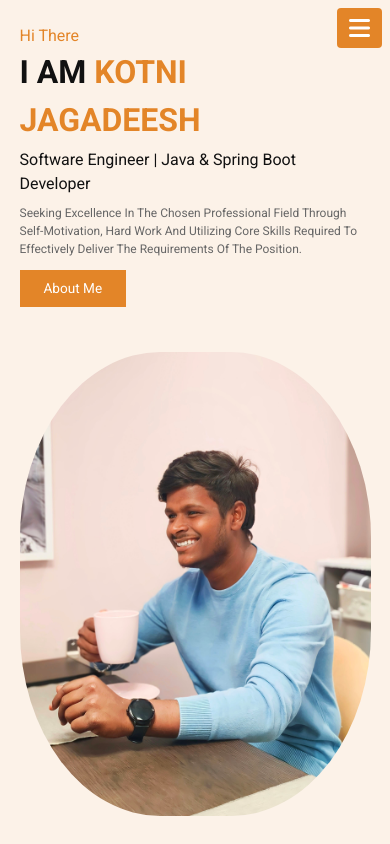
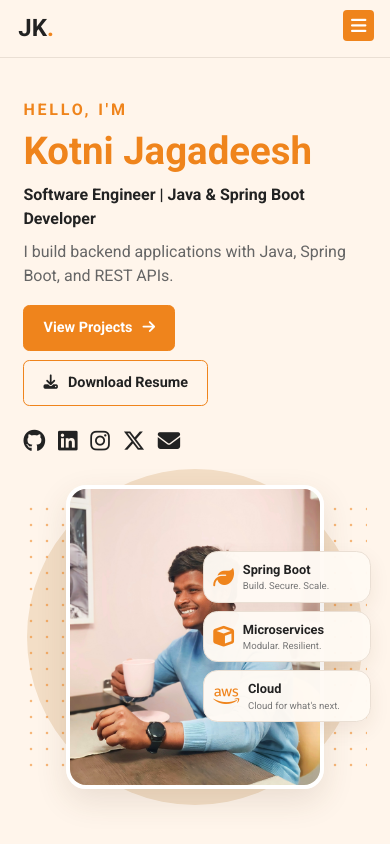
Before and after one commit to KotniJagadeesh20/Jagadeesh_Portifolio_React, a React (Vite) app: page / in a window 390 px wide. Shown: the top 844 px of the page. Built offline with nearby package versions, Linux system fonts and the light colour scheme.

Commit message:
home section new design

```diff
--- a/index.html
+++ b/index.html
@@ -2,7 +2,7 @@
 <html lang="en">
   <head>
     <meta charset="UTF-8" />
-    <link rel="icon" type="image/svg+xml" href="/vite.svg" />
+    <link rel="icon" type="image/png" href="./favicon.png" />
     <meta name="viewport" content="width=device-width, initial-scale=1.0" />
     <title>Jagadeesh Portifolio</title>
   </head>
--- a/src/Components/My_Portifolio.jsx
+++ b/src/Components/My_Portifolio.jsx
@@ -1,6 +1,6 @@
 import { useEffect, useRef } from 'react';
 import '../Css/My_portifolio.css';
-import Image1 from '../assets/Images/Image35.jpg';
+import HomeHeroImage from '../assets/Images/HomeHero.png';
 import Image2 from '../assets/Images/Image18.jpg';
 import Resume from '../assets/Images/JagadeeshKotniResume.pdf';
 import Projectimg from '../assets/Images/projectimage.jpg';
@@ -15,11 +15,13 @@ const My_Portfolio = () => {
     menu.onclick = () => {
       menu.classList.toggle('fa-times');
       header.classList.toggle('active');
+      menu.setAttribute('aria-expanded', String(header.classList.contains('active')));
     };
 
     window.onscroll = () => {
       menu.classList.remove('fa-times');
       header.classList.remove('active');
+      menu.setAttribute('aria-expanded', 'false');
     };
 
     const cursor1 = document.querySelector('.cursor-1');
@@ -110,71 +112,105 @@ const My_Portfolio = () => {
     <div>
       <div className="cursor-1"></div>
       <div className="cursor-2"></div>
-      <div id="menu-bars" className="fas fa-bars"></div>
+      <button
+        id="menu-bars"
+        className="fas fa-bars"
+        type="button"
+        aria-label="Toggle navigation"
+        aria-expanded="false"
+      ></button>
 
       {/* Header section */}
       <header>
         <a href="#" className="logo">
-          Kotni<span> Jagadeesh</span>
+          JK<span>.</span>
         </a>
 
         <nav className="navbar">
-          <a href="#home">Home</a>
-          <a href="#about">About me</a>
-          <a href="#services">Services</a>
+          <a href="#about">About</a>
+          <a href="#skills">Skills</a>
           <a href="#experience">Experience</a>
+          <a href="#portfolio">Projects</a>
           <a href="#education">Education</a>
-          <a href="#portfolio">Portfolio</a>
           <a href="#contact">Contact</a>
         </nav>
 
-        <div className="follow">
+        <a href={Resume} className="nav-resume" download>
+          Download Resume
+        </a>
+      </header>
+
+      {/* Home section */}
+      <section className="home" id="home">
+        <div className="content">
+          <span className="hi">Hello, I&apos;m</span>
+          <h1>Kotni Jagadeesh</h1>
+          <p className="info">Software Engineer | Java &amp; Spring Boot Developer</p>
+          <p className="text">
+            I build backend applications with Java, Spring Boot, and REST APIs.
+          </p>
+          <div className="home-actions">
+            <a href="#portfolio" className="btn">
+              View Projects <i className="fas fa-arrow-right" aria-hidden="true"></i>
+            </a>
+            <a href={Resume} className="btn btn-outline" download>
+              <i className="fas fa-download" aria-hidden="true"></i> Download Resume
+            </a>
+          </div>
+          <div className="home-socials">
             <a
               href="https://github.com/KotniJagadeesh20"
               target="_blank"
               rel="noopener noreferrer"
               className="fab fa-github"
+              aria-label="GitHub"
             ></a>
-
             <a
               href="https://www.linkedin.com/in/jagadeesh-kotni-194a6b260"
               target="_blank"
               rel="noopener noreferrer"
               className="fab fa-linkedin"
+              aria-label="LinkedIn"
             ></a>
-
             <a
               href="https://www.instagram.com/jagadeesh_kotni"
               target="_blank"
               rel="noopener noreferrer"
               className="fab fa-instagram"
+              aria-label="Instagram"
             ></a>
-
+            <a
+              href="https://x.com/JKotni86757"
+              target="_blank"
+              rel="noopener noreferrer"
+              className="fab fa-x-twitter"
+              aria-label="X"
+            ></a>
             <a
               href="mailto:jagadeeshkotni20@gmail.com"
               className="fas fa-envelope"
+              aria-label="Email Jagadeesh"
             ></a>
           </div>
-      </header>
-
-      {/* Home section */}
-      <section className="home" id="home">
-        <div className="content">
-          <span className="hi">Hi there</span>
-          <h3>
-            I am <span>Kotni Jagadeesh</span>
-          </h3>
-          <p className="info">Software Engineer | Java &amp; Spring Boot Developer</p>
-          <p className="text">
-            Seeking excellence in the chosen professional field through self-motivation, hard work and
-            utilizing core skills required to effectively deliver the requirements of the position.
-          </p>
-          <a href="#about" className="btn">
-            about me
-          </a>
         </div>
         <div className="image">
-          <img src={Image1} alt="Jagadeesh image" />
+          <div className="hero-photo">
+            <img src={HomeHeroImage} alt="Jagadeesh smiling at a cafe" />
+          </div>
+          <div className="hero-skills" aria-label="Featured skills">
+            <div className="hero-skill">
+              <i className="fas fa-leaf" aria-hidden="true"></i>
+              <div><strong>Spring Boot</strong><span>Build. Secure. Scale.</span></div>
+            </div>
+            <div className="hero-skill">
+              <i className="fas fa-cube" aria-hidden="true"></i>
+              <div><strong>Microservices</strong><span>Modular. Resilient.</span></div>
+            </div>
+            <div className="hero-skill">
+              <i className="fab fa-aws" aria-hidden="true"></i>
+              <div><strong>Cloud</strong><span>Cloud for what&apos;s next.</span></div>
+            </div>
+          </div>
         </div>
       </section>
 
@@ -243,63 +279,64 @@ const My_Portfolio = () => {
           <span>My</span> Skills
         </h1>
 
-        <div className="skills-container">
+        <div className="skills-container" id="skills">
           <div className="skill-card">
             <h3>Languages</h3>
             <div className="skill-tags">
-              <span>Java</span>
-              <span>SQL</span>
-              <span>JavaScript</span>
+              <span><i className="fas fa-mug-hot" aria-hidden="true"></i>Java</span>
+              <span><i className="fas fa-database" aria-hidden="true"></i>SQL</span>
+              <span><i className="fab fa-js" aria-hidden="true"></i>JavaScript</span>
             </div>
           </div>
 
           <div className="skill-card">
             <h3>Backend</h3>
             <div className="skill-tags">
-              <span>Spring Boot</span>
-              <span>Spring MVC</span>
-              <span>Spring Security</span>
-              <span>REST APIs</span>
-              <span>Hibernate</span>
-              <span>JPA</span>
-              <span>JWT Authentication</span>
+              <span><i className="fas fa-leaf" aria-hidden="true"></i>Spring Boot</span>
+              <span><i className="fas fa-leaf" aria-hidden="true"></i>Spring MVC</span>
+              <span><i className="fas fa-shield-alt" aria-hidden="true"></i>Spring Security</span>
+              <span><i className="fas fa-cog" aria-hidden="true"></i>REST APIs</span>
+              <span><i className="fas fa-gem" aria-hidden="true"></i>Hibernate</span>
+              <span><i className="fas fa-database" aria-hidden="true"></i>JPA</span>
+              <span><i className="fas fa-asterisk" aria-hidden="true"></i>JWT Authentication</span>
+              <span><i className="fas fa-stream" aria-hidden="true"></i>Kafka</span>
             </div>
           </div>
 
           <div className="skill-card">
             <h3>Database</h3>
             <div className="skill-tags">
-              <span>MySQL</span>
+              <span><i className="fas fa-database" aria-hidden="true"></i>MySQL</span>
             </div>
           </div>
 
           <div className="skill-card">
             <h3>Cloud &amp; DevOps</h3>
             <div className="skill-tags">
-              <span>AWS</span>
-              <span>Docker</span>
-              <span>Git</span>
-              <span>GitHub</span>
+              <span><i className="fab fa-aws" aria-hidden="true"></i>AWS</span>
+              <span><i className="fab fa-docker" aria-hidden="true"></i>Docker</span>
+              <span><i className="fab fa-git-alt" aria-hidden="true"></i>Git</span>
+              <span><i className="fab fa-github" aria-hidden="true"></i>GitHub</span>
             </div>
           </div>
 
           <div className="skill-card">
             <h3>Architecture &amp; Concepts</h3>
             <div className="skill-tags">
-              <span>Microservices</span>
-              <span>System Design</span>
-              <span>OOP</span>
-              <span>Design Patterns</span>
-              <span>Data Structures</span>
-              <span>Algorithms</span>
-              <span>MVC Architecture</span>
+              <span><i className="fas fa-cube" aria-hidden="true"></i>Microservices</span>
+              <span><i className="fas fa-project-diagram" aria-hidden="true"></i>System Design</span>
+              <span><i className="fas fa-layer-group" aria-hidden="true"></i>OOP</span>
+              <span><i className="fas fa-puzzle-piece" aria-hidden="true"></i>Design Patterns</span>
+              <span><i className="fas fa-share-alt" aria-hidden="true"></i>Data Structures</span>
+              <span><i className="fas fa-exclamation-triangle" aria-hidden="true"></i>Algorithms</span>
+              <span><i className="fas fa-th-large" aria-hidden="true"></i>MVC Architecture</span>
             </div>
           </div>
           <div className="skill-card">
             <h3>AI</h3>
             <div className="skill-tags">
-              <span>Rag</span>
-              <span>Mcp</span>
+              <span><i className="fas fa-brain" aria-hidden="true"></i>Rag</span>
+              <span><i className="fas fa-magic" aria-hidden="true"></i>Mcp</span>
             </div>
           </div>
         </div>
@@ -432,6 +469,7 @@ const My_Portfolio = () => {
         <div className="box-container">
           <div className="box">
             <div className="content">
+              <i className="fas fa-graduation-cap education-icon" aria-hidden="true"></i>
               <span>2016-2017</span>
               <h3>Holy-cross English medium school</h3>
               <h3>CGPA : 9.5</h3>
@@ -439,6 +477,7 @@ const My_Portfolio = () => {
           </div>
           <div className="box">
             <div className="content">
+              <i className="fas fa-graduation-cap education-icon" aria-hidden="true"></i>
               <span>2018-2019</span>
               <h3>Gayatri Junior college</h3>
               <h3>CGPA : 9.88</h3>
@@ -446,6 +485,7 @@ const My_Portfolio = () => {
           </div>
           <div className="box">
             <div className="content">
+              <i className="fas fa-graduation-cap education-icon" aria-hidden="true"></i>
               <span>2019-2023</span>
               <h3>University college of Engineering Narasaraopet</h3>
               <h3>CGPA : 6.75</h3>
--- a/src/Css/My_portifolio.css
+++ b/src/Css/My_portifolio.css
@@ -1,6 +1,6 @@
 @import url('https://fonts.googleapis.com/css2?family=Roboto:wght@100;300;400;500;700&display=swap');
 :root{
-    --main-color:#e38528;
+    --main-color:#ef841c;
 
 }
 html{
@@ -9,8 +9,8 @@ html{
     scroll-behavior: smooth;
 }
 body{
-    background: #fcf2e8;
-    padding-left: 30rem;
+    background: #fff5eb;
+    padding-top: 7.2rem;
 }
 *{
     font-family: 'Roboto', sans-serif;
@@ -27,6 +27,7 @@ body{
 section{
     padding: 1rem 5%;
     min-height: 100vh;
+    scroll-margin-top: 7.2rem;
 }
 .heading{
     font-size: 3rem;
@@ -53,60 +54,72 @@ section{
 }
 header{
     position: fixed;
-    top: 0; left: 0; bottom: 0;
-    background: #222;
+    top: 0; left: 0; right: 0;
+    height: 7.2rem;
+    background: #fff5eb;
     display: flex;
     align-items: center;
     justify-content: space-between;
     z-index: 1000;
-    flex-flow: column;
-    padding: 8rem 2rem;
-    text-align: center;
+    padding: 0 4.7%;
+    border-bottom: .1rem solid #eadfd4;
 }
 header .logo{
     text-transform: uppercase;
-    color: #fff;
+    color: #222;
     font-size: 3rem;
     font-weight: bolder;
+    white-space: nowrap;
 }
 header .logo span{
     text-transform: uppercase;
     color: var(--main-color);
 }
+header .navbar{
+    display: flex;
+    align-items: center;
+    gap: 3.2rem;
+    position: absolute;
+    left: 50%;
+    transform: translateX(-50%);
+}
 header .navbar a{
-    display:block;
-    font-size: 2rem;
-    color: #fff;
-    margin:2rem 0;
+    display: block;
+    font-size: 1.6rem;
+    font-weight: 500;
+    color: #222;
+    white-space: nowrap;
 }
 header .navbar a:hover{
-    letter-spacing: .2rem;
     color: var(--main-color);
 }
 header .navbar a:active{
     color: var(--main-color);
 }
-header .navbar#home:active{
+header .nav-resume{
     color: var(--main-color);
+    border: .15rem solid var(--main-color);
+    border-radius: 1rem;
+    font-size: 1.6rem;
+    font-weight: 600;
+    padding: .9rem 2rem;
+    white-space: nowrap;
 }
-header .follow a{
-    font-size: 2.5rem;
+header .nav-resume:hover,
+.home .btn-outline:hover{
+    background: var(--main-color);
     color: #fff;
-    margin: 0.7rem;
-}
-header .follow a:hover{
-    color:var(--main-color)
 }
 #menu-bars{
     position: fixed;
-    top:1rem;
-    right:1rem;
+    top:1.3rem;
+    right:4%;
     z-index: 10000;
     background: var(--main-color);
     color: #fff;
     border-radius: .5rem;
-    padding: 1rem 1.5rem;
-    font-size: 3rem;
+    padding: .8rem 1rem;
+    font-size: 2.2rem;
     cursor:pointer;
     display: none;
 }
@@ -144,45 +157,157 @@ header .follow a:hover{
 }
 
 .home{
+    display: grid;
+    grid-template-columns: minmax(0, 1.05fr) minmax(0, .95fr);
+    align-items: center;
+    gap: 4rem;
+    min-height: calc(100vh - 7.2rem);
+    padding: 5rem 4.7%;
+    overflow: hidden;
+}
+.home .image{
+    position: relative;
     display: flex;
     align-items: center;
-    flex-wrap: wrap;
-    gap: 1.5rem;
+    justify-content: center;
+    min-height: 48rem;
 }
-.home .image{
-    flex: 1 1 20rem;
+.skills-container{
+    scroll-margin-top: 9rem;
 }
-.home .image img{
-    width: 100%;
-    border-radius: 40%;
-}
-
 .home .content{
-    flex: 1 1 40rem;
+    position: relative;
+    z-index: 1;
 }
 .home .content .hi{
+    display: block;
     font-size: 2rem;
+    font-weight: 700;
+    letter-spacing: .35rem;
+    text-transform: uppercase;
     color: var(--main-color);
 }
-.home .content h3{
-    font-size: 4rem;
-    color: #111;
-    text-transform: uppercase;
-}
-
-.home .content h3 span{
+.home .content h1{
+    font-size: clamp(4.8rem, 5.3vw, 8rem);
+    line-height: 1.1;
+    margin: 1rem 0;
     color: var(--main-color);
-    text-transform: uppercase;
 }
 .home .content .info{
-    font-size: 2rem;
-    color: #111;
-    padding: .5rem 0;
+    font-size: clamp(2rem, 2.1vw, 3.2rem);
+    font-weight: 700;
+    color: #222;
+    padding: .4rem 0;
 }
 .home .content .text{
-    font-size: 1.5rem;
+    font-size: 2rem;
     color: #666;
-    padding: .5rem 0;
+    padding: .7rem 0;
+    text-transform: none;
+}
+.home-actions{
+    display: flex;
+    flex-wrap: wrap;
+    gap: 1.2rem;
+    margin-top: 1.4rem;
+}
+.home .btn{
+    margin-top: 0;
+    padding: 1.4rem 2.4rem;
+    border: .15rem solid var(--main-color);
+    border-radius: .8rem;
+    font-size: 1.8rem;
+    font-weight: 700;
+}
+.home .btn i{
+    margin-left: .8rem;
+}
+.home .btn-outline{
+    background: transparent;
+    color: #222;
+}
+.home .btn-outline i{
+    margin: 0 .8rem 0 0;
+}
+.home-socials{
+    display: flex;
+    gap: 1.6rem;
+    margin-top: 3rem;
+}
+.home-socials a{
+    color: #222;
+    font-size: 2.8rem;
+}
+.home-socials a:hover{
+    color: var(--main-color);
+}
+.hero-photo{
+    position: relative;
+    z-index: 1;
+    width: min(75%, 41rem);
+    height: 45rem;
+    border: .5rem solid #fff;
+    border-radius: 2.5rem;
+    overflow: hidden;
+    box-shadow: 0 1.5rem 4rem rgba(84, 56, 29, .12);
+}
+.hero-photo img{
+    width: 100%;
+    height: 100%;
+    object-fit: cover;
+    object-position: center 38%;
+}
+.home .image::before{
+    content: "";
+    position: absolute;
+    z-index: 0;
+    width: 42rem;
+    height: 42rem;
+    border-radius: 50%;
+    background: #f3dec6;
+}
+.home .image::after{
+    content: "";
+    position: absolute;
+    inset: 4rem 0;
+    background-image: radial-gradient(rgba(239, 132, 28, .55) .18rem, transparent .2rem);
+    background-size: 2rem 2rem;
+}
+.hero-skills{
+    position: absolute;
+    z-index: 2;
+    right: -1.5rem;
+    display: grid;
+    gap: 1rem;
+    width: 25rem;
+}
+.hero-skill{
+    display: flex;
+    align-items: center;
+    gap: 1.1rem;
+    min-height: 6.2rem;
+    padding: 1rem 1.2rem;
+    background: rgba(255, 250, 244, .97);
+    border: .1rem solid #eadfd4;
+    border-radius: 1.8rem;
+    box-shadow: 0 1rem 2.5rem rgba(84, 56, 29, .08);
+}
+.hero-skill > i{
+    color: var(--main-color);
+    font-size: 2.6rem;
+}
+.hero-skill strong,
+.hero-skill span{
+    display: block;
+}
+.hero-skill strong{
+    color: #222;
+    font-size: 1.6rem;
+}
+.hero-skill span{
+    color: #777;
+    font-size: 1.3rem;
+    text-transform: none;
 }
 
 .about .row-1{
@@ -357,6 +482,12 @@ header .follow a:hover{
     box-shadow: 0 0.5rem 1 rgba(0,0,0,.1);
     border-radius: 0.5rem;
     text-align: center;
+}
+.education .box-container .box .content .education-icon{
+    display: block;
+    color: var(--main-color);
+    font-size: 2.4rem;
+    margin-bottom: 0.8rem;
 }
 /*.education .box-container .box::before{
     content:'';
@@ -661,11 +792,20 @@ color: var(--main-color);
     text-transform:none;
 }
 
+.skill-tags span i{
+    color:var(--main-color);
+    margin-right:.8rem;
+}
+
 .skill-tags span:hover{
     background:var(--main-color);
     color:#fff;
     transform:translateY(-3px);
     cursor:default;
+}
+
+.skill-tags span:hover i{
+    color:inherit;
 }
 /* Experience Section */
 
@@ -746,16 +886,52 @@ color: var(--main-color);
         font-size: 55%;
     }
     body{
-        padding:0;
+        padding-top: 7.2rem;
     }
     #menu-bars{
-        display:initial;
+        display: block;
     }
     header{
-        left: -120%;
+        padding-right: 7rem;
     }
-    header.active{
-        left: 0%;
+    header .navbar{
+        top: 100%;
+        left: 0;
+        right: 0;
+        transform: none;
+        display: none;
+        flex-direction: column;
+        align-items: stretch;
+        gap: 0;
+        padding: 1rem 4%;
+        background: #fff5eb;
+        border-bottom: .1rem solid #eadfd4;
+    }
+    header.active .navbar{
+        display: flex;
+    }
+    header .navbar{
+        position: absolute;
+    }
+    header .navbar a{
+        padding: .9rem 0;
+    }
+    header .nav-resume{
+        display: none;
+    }
+    .home{
+        grid-template-columns: 1fr;
+        gap: 2rem;
+        padding-top: 5rem;
+    }
+    .home .image{
+        min-height: 48rem;
+    }
+    .hero-photo{
+        width: min(65%, 41rem);
+    }
+    .hero-skills{
+        right: -.5rem;
     }
     .cursor-1,
     .cursor-2{
@@ -770,8 +946,39 @@ color: var(--main-color);
     html{
         font-size: 50%;
     }
-    header{
-        width:100%;
+    .home{
+        padding-right: 6%;
+        padding-left: 6%;
+    }
+    .home .content h1{
+        font-size: 4.8rem;
+    }
+    .home .content .info{
+        font-size: 2rem;
+    }
+    .home-actions{
+        flex-direction: column;
+        align-items: flex-start;
+    }
+    .home .image{
+        min-height: 42rem;
+    }
+    .hero-photo{
+        width: 75%;
+        height: 38rem;
+    }
+    .hero-skills{
+        right: -.5rem;
+        width: 21rem;
+    }
+    .hero-skill{
+        min-height: 6rem;
+    }
+    .hero-skill strong{
+        font-size: 1.6rem;
+    }
+    .hero-skill span{
+        font-size: 1.2rem;
     }
     .portfolio-grid{
         grid-template-columns: 1fr;
```
Also changed, not shown: public/favicon.png (added), src/assets/Images/HomeHero.png (added). Lines whose indentation alone changed are shown as unchanged.
